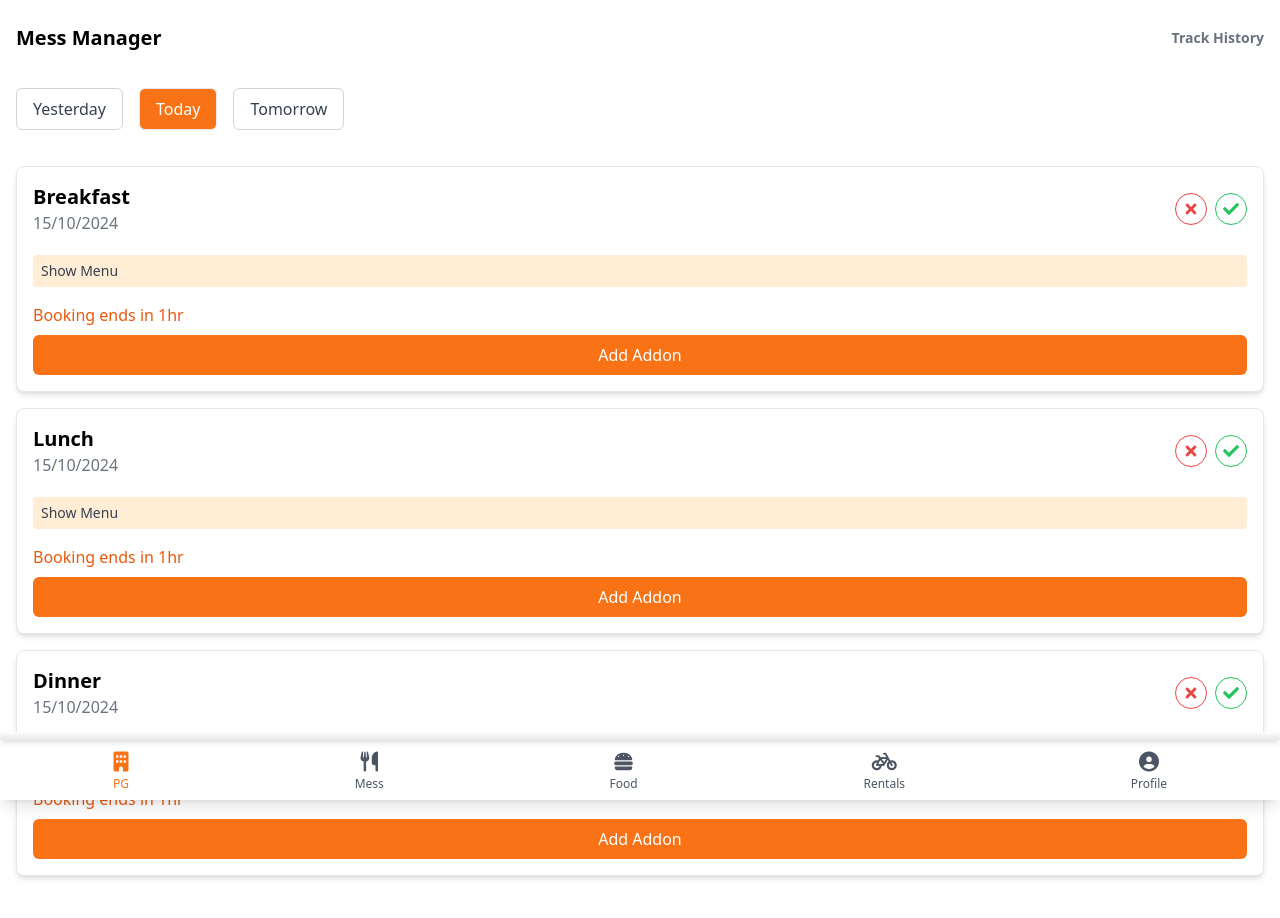
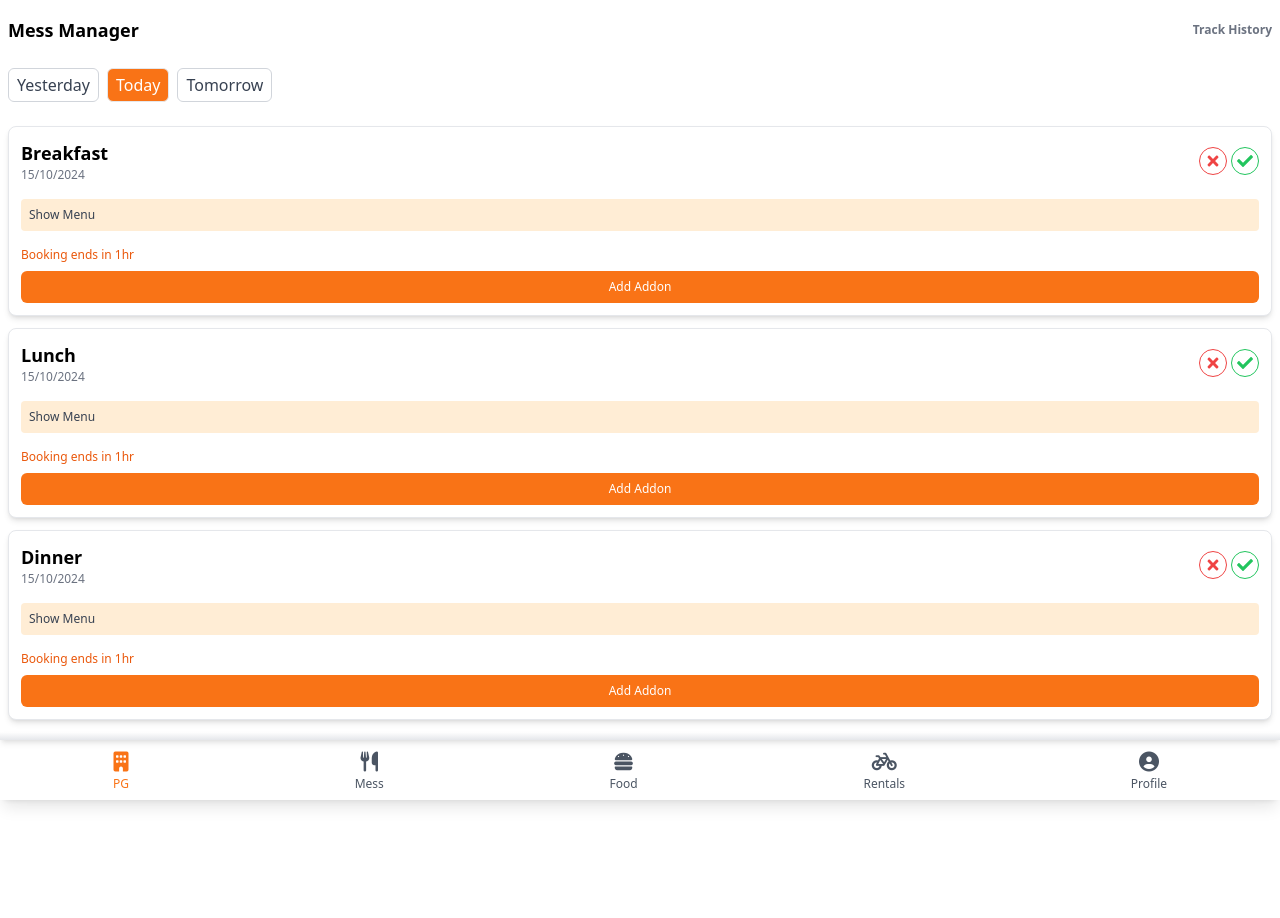
Before and after one commit to Faizi-Faisal/git, a React (Vite) app: page /mess in a window 1280 px wide. Shown: the top 918 px of the page. After the commit the page ends 800 px from the top, so only its background shows below. Built offline with nearby package versions, Linux system fonts and the light colour scheme.

Commit message:
Update Mess.jsx

```diff
--- a/src/pages/Mess.jsx
+++ b/src/pages/Mess.jsx
@@ -63,24 +63,24 @@ function Mess() {
   };
 
   return (
-    <div className="flex flex-col p-4 mt-2 pb-10"> {/* Add padding bottom */}
+    <div className="flex flex-col p-2 mt-2 pb-8"> {/* Reduced padding bottom */}
       {/* Title and Track History Button */}
-      <div className="flex justify-between items-center mb-4">
-        <h1 className="text-xl font-semibold text-left">Mess Manager</h1>
+      <div className="flex justify-between items-center mb-2">
+        <h1 className="text-lg font-semibold text-left">Mess Manager</h1> {/* Decreased title size */}
         <button
-          className="text-sm text-gray-500 hover:text-gray-700 font-semibold focus:outline-none"
+          className="text-xs text-gray-500 hover:text-gray-700 font-semibold focus:outline-none"
         >
           Track History
         </button>
       </div>
 
       {/* Tab Bar */}
-      <div className="flex space-x-4 overflow-x-auto mb-4 mt-5">
+      <div className="flex space-x-2 overflow-x-auto mb-2 mt-4"> {/* Reduced space between tabs */}
         {tabs.map((tab) => (
           <button
             key={tab}
             onClick={() => setActiveTab(tab)}
-            className={`py-2 px-4 border rounded-md
+            className={`py-1 px-2 border rounded-md
               ${activeTab === tab ? 'bg-orange-500 text-white' : 'bg-white text-gray-700 border-gray-300'}
               focus:outline-none ${activeTab !== tab ? 'hover:bg-gray-100' : ''}`}
           >
@@ -90,22 +90,22 @@ function Mess() {
       </div>
 
       {/* Cards for meals */}
-      <div className="space-y-4 mt-5 mb-14">
+      <div className="space-y-3 mt-4 mb-10"> {/* Reduced space between cards */}
         {meals.map((meal) => (
-          <div key={meal} className="border rounded-lg p-4 bg-white shadow-md flex flex-col justify-between mb-4">
+          <div key={meal} className="border rounded-lg p-3 bg-white shadow-md flex flex-col justify-between mb-3"> {/* Decreased padding */}
             <div className="flex justify-between items-center">
               <div>
-                <h2 className="text-xl font-semibold">{meal}</h2>
-                <p className="text-gray-500">{date}</p>
+                <h2 className="text-lg font-semibold">{meal}</h2> {/* Decreased meal title size */}
+                <p className="text-gray-500 text-xs">{date}</p> {/* Decreased date size */}
               </div>
               {showButtons && (
-                <div className="flex space-x-2">
+                <div className="flex space-x-1">
                   {/* Close Button on the Left */}
-                  <button className="flex items-center justify-center w-8 h-8 border border-red-500 rounded-full text-red-500 hover:bg-red-100 focus:outline-none">
+                  <button className="flex items-center justify-center w-7 h-7 border border-red-500 rounded-full text-red-500 hover:bg-red-100 focus:outline-none">
                     <FaTimes />
                   </button>
                   {/* Tick Button on the Right */}
-                  <button className="flex items-center justify-center w-8 h-8 border border-green-500 rounded-full text-green-500 hover:bg-green-100 focus:outline-none">
+                  <button className="flex items-center justify-center w-7 h-7 border border-green-500 rounded-full text-green-500 hover:bg-green-100 focus:outline-none">
                     <FaCheck />
                   </button>
                 </div>
@@ -115,14 +115,14 @@ function Mess() {
             {/* Expanded Section */}
             <div className={`mt-2 transition-all duration-300`}>
               {showButtons && (
-                <div className="mb-2 h-8 bg-orange-100 flex items-center rounded cursor-pointer mt-3" onClick={() => handleToggle(meal)}>
-                  <span className="text-gray-700 text-sm text-left mx-2">Show Menu</span>
+                <div className="mb-2 h-8 bg-orange-100 flex items-center rounded cursor-pointer mt-2" onClick={() => handleToggle(meal)}>
+                  <span className="text-gray-700 text-xs text-left mx-2">Show Menu</span> {/* Decreased text size */}
                 </div>
               )}
               <div className={`${expandedCards[meal] ? 'h-auto bg-white' : 'h-0 overflow-hidden'} transition-all duration-300 rounded`}>
                 {expandedCards[meal] && (
                   <div className="transition-all duration-300">
-                    <p className="text-gray-700">Here is the menu for {meal}.</p>
+                    <p className="text-gray-700 text-xs">Here is the menu for {meal}.</p> {/* Decreased text size */}
                     {/* Additional menu items can be listed here */}
                   </div>
                 )}
@@ -130,11 +130,11 @@ function Mess() {
             </div>
 
             {/* Booking Status Message */}
-            <p className={`${statusColor} mt-2`}>{bookingStatus}</p>
+            <p className={`${statusColor} mt-2 text-xs`}>{bookingStatus}</p> {/* Decreased status message size */}
 
             {/* Conditionally Render Add Addon Button */}
             {activeTab !== 'Yesterday' && (  // Only render if not on 'Yesterday' tab
-              <button className="mt-2 h-10 bg-orange-500 text-white py-1 px-2 rounded-md hover:bg-orange-600 focus:outline-none">
+              <button className="mt-2 h-8 bg-orange-500 text-white py-1 px-2 rounded-md hover:bg-orange-600 focus:outline-none text-xs"> {/* Decreased button size */}
                 Add Addon
               </button>
             )}
```
